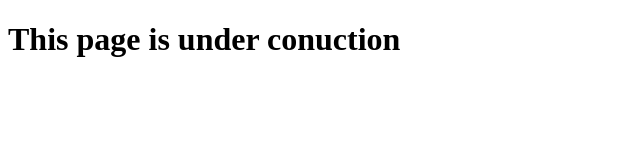
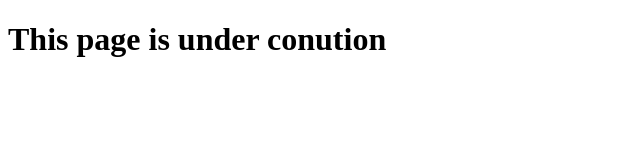
Before and after one commit to Visels/Portfolio, a plain HTML site: page index.html in a window 1280 px wide. Shown: the full height of the page, 0-640 px from the left. Drawn offline with Linux system fonts and the light colour scheme.

Commit message:
Update index.html

```diff
--- a/index.html
+++ b/index.html
@@ -8,7 +8,7 @@
 </head>
 <body>
 
-    <h1>This page is under conuction  </h1>
+    <h1>This page is under conution  </h1>
 
 </body>
 </html>
```
